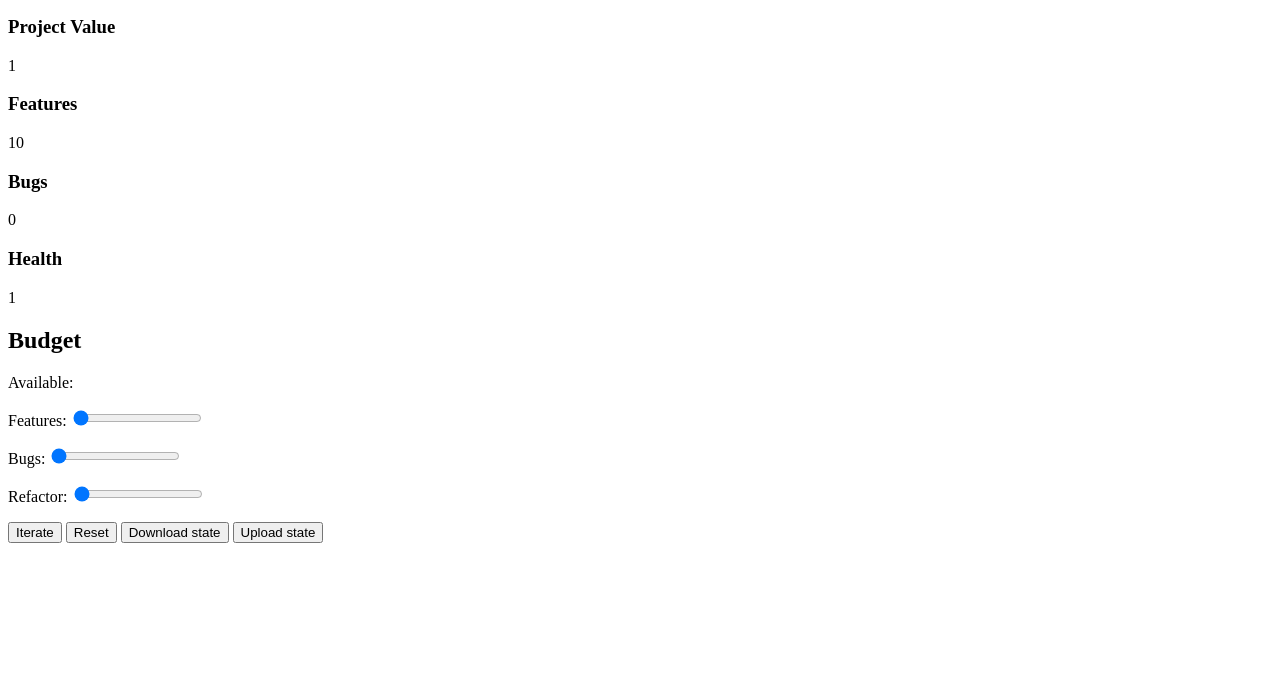
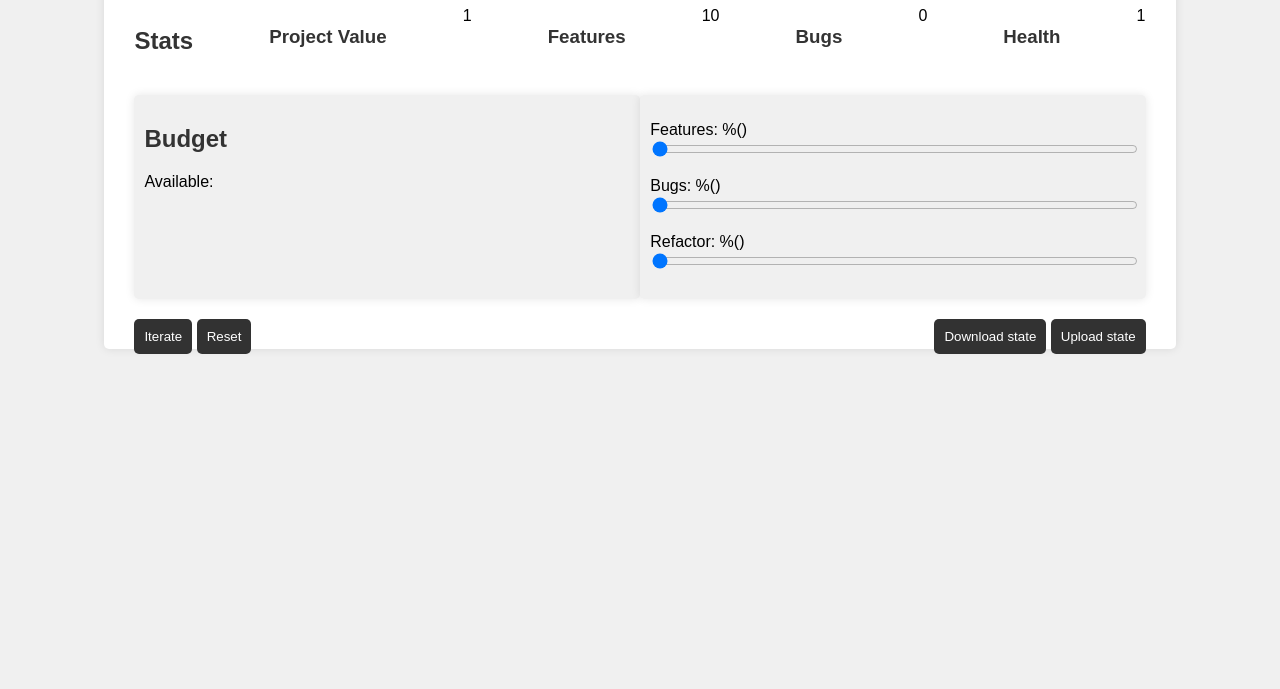
Before and after one commit to jgabari/TFG, a plain HTML site: page feitosa/game2.html in a window 1280 px wide. Shown: the part 111-800 px from the top of the page. Drawn offline with Linux system fonts and the light colour scheme.

Commit message:
gestionando css

```diff
--- a/feitosa/game2.html
+++ b/feitosa/game2.html
@@ -1,14 +1,18 @@
 <!DOCTYPE html>
 <html lang="en">
+
 <head>
     <meta charset="UTF-8">
     <meta name="viewport" content="width=device-width, initial-scale=1.0">
+    <link rel="stylesheet" href="https://fonts.googleapis.com/css?family=Bebas+Neue">
+    <link rel="stylesheet" href="style.css">
     <title>TechDebt</title>
     <script src="https://cdnjs.cloudflare.com/ajax/libs/node-webkit/0.10.3/node-webkit.min.js"></script>
     <script src="game2.js" defer></script>
 </head>
+
 <body>
-    <div>
+    <div class="main">
         <h1>Project evolution simulator</h1>
         <div id="stats">
             <h2>Stats</h2>
@@ -29,25 +33,36 @@
             </div>
             <div>
                 <p>
-                    <label for="features_input">Features: <output id="features_value"></label>
-                    <input type="range" name="Add Features" id="features_input" class="slider" min="0" max="10" step="1" value="0">
+                    <label for="features_input">Features: <output id="features_percent"></output>%(<output
+                            id="features_value"></output>)</label><br>
+                    <input type="range" name="Add Features" id="features_input" class="slider" min="0" max="100"
+                        step="1" value="0">
                 </p>
                 <p>
-                    <label for="bugs_input">Bugs: <output id="bugs_value"></output></label>
-                    <input type="range" name="Fix Bugs" id="bugs_input" class="slider" min="0" max="10" step="1" value="0">
+                    <label for="bugs_input">Bugs: <output id="bugs_percent"></output>%(<output
+                            id="bugs_value"></output>)</label><br>
+                    <input type="range" name="Fix Bugs" id="bugs_input" class="slider" min="0" max="100" step="1"
+                        value="0">
                 </p>
                 <p>
-                    <label for="refactor_input">Refactor: <output id="refactor_value"></output></label>
-                    <input type="range" name="Improve Health" id="refactor_input" class="slider" min="0" max="10" step="1" value="0">
+                    <label for="refactor_input">Refactor: <output id="refactor_percent"></output>%(<output
+                            id="refactor_value"></output>)</label><br>
+                    <input type="range" name="Improve Health" id="refactor_input" class="slider" min="0" max="100"
+                        step="1" value="0">
                 </p>
             </div>
         </div>
         <div id="buttons">
-            <button id="iterate_btn">Iterate</button>
-            <button id="reset_btn">Reset</button>
-            <button id="download_btn">Download state</button>
-            <button id="upload_btn">Upload state</button>
+            <div id="game_buttons">
+                <button id="iterate_btn">Iterate</button>
+                <button id="reset_btn">Reset</button>
+            </div>
+            <div id="state_buttons">
+                <button id="download_btn">Download state</button>
+                <button id="upload_btn">Upload state</button>
+            </div>
         </div>
     </div>
 </body>
+
 </html>
--- a/feitosa/game2.js
+++ b/feitosa/game2.js
@@ -99,7 +99,6 @@ class SimSys {
         s.health = Math.min(this.MAX_HEALTH, s.health);
         s.health = Math.max(this.MIN_HEALTH, s.health);
         s.health = this.round(s.health, round);
-        //health_display.textContent = s.health;
 
         if (s.health === 0) {
             throw new Error("Your system became unmaintainable and collapsed.");
@@ -108,7 +107,6 @@ class SimSys {
         // Update features status
         s.features = s.features + b.feature * s.health * f.fae;
         s.features = this.round(s.features, round);
-        //features_display.textContent = s.features;
 
         // Update bug status
         const fixedbugs = b.bugfix * s.health * f.bfe;
@@ -116,14 +114,12 @@ class SimSys {
         s.bugs = s.bugs - fixedbugs + newbugs;
         s.bugs = Math.max(this.MIN_BUGS, s.bugs);
         s.bugs = this.round(s.bugs, round);
-        //bugs_display.textContent = s.bugs;
 
         // Calculate system value
         const featuremerit = s.features * f.vf;
         const bugthreat = s.bugs * f.vb;
         s.value = featuremerit - bugthreat;
         s.value = this.round(s.value, round);
-        //value_display.textContent = s.value;
 
         // Calculate available budget for the next iteration
         b.available = s.value * f.bm;
@@ -161,8 +157,8 @@ class SimSys {
 
     updateSum(ev) {
         let total = sliders.reduce((sum, slider) => sum + parseInt(slider.value), 0);
-        if (total > 10) {
-            let diff = total - 10;
+        if (total > 100) {
+            let diff = total - 100;
             for (let i = prevInputs.length - 1; i >= 0 && diff > 0; i--) {
                 if (prevInputs[i] === ev.target) {
                     i -= 1;
@@ -177,16 +173,17 @@ class SimSys {
                 }
             }
         }
-        values.forEach((id, i) => document.getElementById(id).textContent = sliders[i].value);
+        percents.forEach((id, i) => document.getElementById(id).textContent = sliders[i].value);
+        values.forEach((id, i) => document.getElementById(id).textContent = sliders[i].value*mySys.budget.available/100);
         if (prevInputs[prevInputs.length - 1] !== ev.target) {
             prevInputs.push(ev.target);
         }
         while (prevInputs.length > sliders.length) {
             prevInputs.shift();
         }
-        mySys.budget.feature = parseInt(sliders[0].value);
-        mySys.budget.bugfix = parseInt(sliders[1].value);
-        mySys.budget.refactor = parseInt(sliders[2].value);
+        mySys.budget.feature = parseInt(sliders[0].value)*mySys.budget.available/100;
+        mySys.budget.bugfix = parseInt(sliders[1].value)*mySys.budget.available/100;
+        mySys.budget.refactor = parseInt(sliders[2].value)*mySys.budget.available/100;
     }
 
     updateDisplays(stats) {
@@ -210,6 +207,7 @@ const budget_display = document.getElementById("budget_display");
 let inputs = ["features_input", "bugs_input", "refactor_input"];
 let sliders = inputs.map(id => document.getElementById(id));
 let values = inputs.map(id => id.replace("input", "value"));
+let percents = inputs.map(id => id.replace("input", "percent"));
 // Initial situation
 let mySys = new SimSys();
 
@@ -239,7 +237,8 @@ iterate_btn.addEventListener("click", function () {
 reset_btn.addEventListener("click", function () {
     mySys.resetSimulation();
     sliders.forEach(slider => slider.value = 0);
-    values.forEach((id, i) => document.getElementById(id).textContent = sliders[i].value);
+    percents.forEach((id, i) => document.getElementById(id).textContent = sliders[i].value);
+    values.forEach((id, i) => document.getElementById(id).textContent = sliders[i].value*mySys.budget.available/100);
     document.cookie = mySys.toString();
 })
 
--- /dev/null
+++ b/feitosa/style.css
@@ -0,0 +1,58 @@
+body {
+    font-family: 'Arial';
+    background-color: #f0f0f0;
+}
+
+.main {
+    width: 80%;
+    margin-left: auto;
+    margin-right: auto;
+    padding: 30px;
+    background-color: white;
+    border-radius: 5px;
+    box-shadow: 0px 0px 10px rgba(0,0,0,0.1);
+}
+
+h1, h2, h3 {
+    color: #333;
+}
+
+#stats, #budget {
+    display: flex;
+    justify-content: space-between;
+    margin-bottom: 20px;
+}
+
+#stats > div, #budget > div {
+    width: 48%;
+    background-color: #f0f0f0;
+    padding: 10px;
+    border-radius: 5px;
+    box-shadow: 0px 0px 10px rgba(0,0,0,0.1);
+}
+
+.slider {
+    width: 100%;
+}
+
+button {
+    padding: 10px;
+    margin-bottom: 10px;
+    background-color: rgb(50,50,50);
+    color: white;
+    border: none;
+    border-radius: 5px;
+    cursor: pointer;
+}
+
+button:hover {
+    background-color: rgb(100,100,100);
+}
+
+#game_buttons {
+    float: left;
+}
+
+#state_buttons {
+    float: right
+}
```
